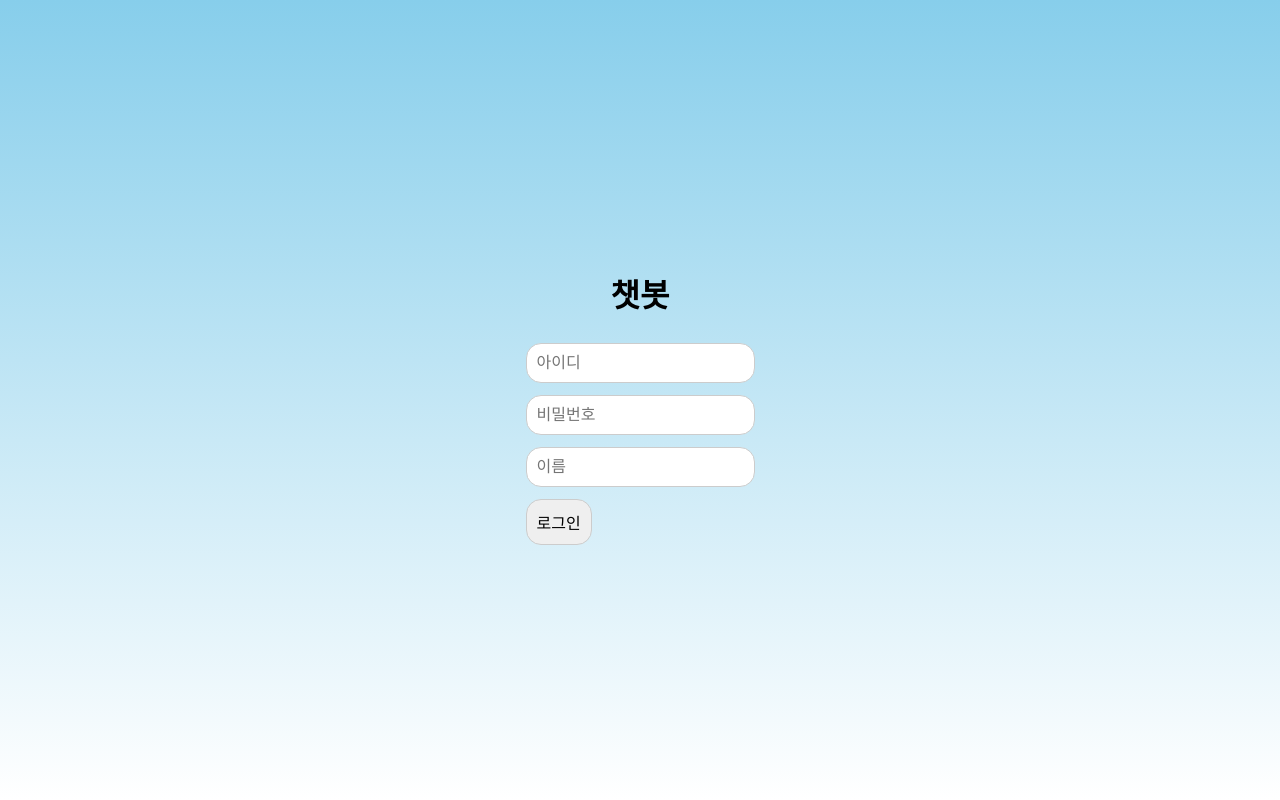
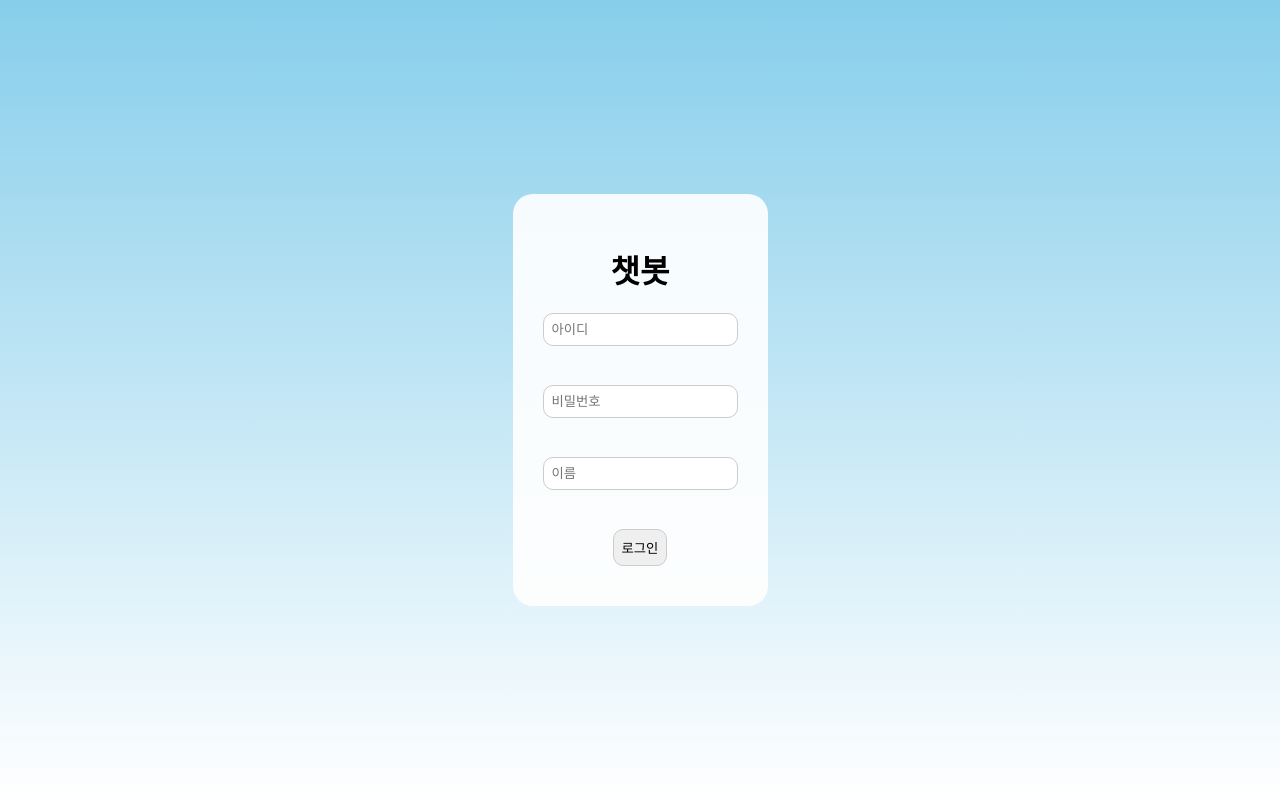
Before and after one commit to hansj8267/basic-chatbot, a Flask app: page / in a window 1280 px wide. Run offline with Flask 3, Linux system fonts and the light colour scheme.

Commit message:
Update style.css

```diff
--- a/static/style.css
+++ b/static/style.css
@@ -1,72 +1,79 @@
-/* 공통 배경 */
 body {
   margin: 0;
   font-family: 'Nanum Pen Script', cursive;
-  background: linear-gradient(to bottom, #87ceeb, #ffffff);
+  display: flex;
+  min-height: 100vh;
 }
 
-/* 로그인 */
+/* 로그인 화면 */
+.login-body {
+  justify-content: center;
+  align-items: center;
+  background: linear-gradient(to bottom, #87ceeb, #ffffff);
+  display: flex;
+}
 .login-container {
-  display: flex; flex-direction: column; align-items: center; justify-content: center;
-  height: 100vh;
+  background: rgba(255,255,255,0.9);
+  padding: 30px;
+  border-radius: 20px;
+  text-align: center;
 }
-.login-container input, .login-container button {
-  margin: 6px 0; padding: 10px; border-radius: 15px; border: 1px solid #ccc; font-size: 16px;
-}
-.login-container button {
-  background-color: #87ceeb; color: #fff; border: none; cursor: pointer;
-}
-.login-container button:hover { background:#00bfff; }
-
-/* 메인 레이아웃 */
-.main-container { display: flex; min-height: 100vh; }
-
-/* 사이드바 */
-.sidebar {
-  width: 200px; background: rgba(255,255,255,0.9);
-  padding: 20px; box-shadow: 2px 0 10px rgba(0,0,0,0.1);
-  display: flex; flex-direction: column; gap: 12px;
-}
-.sidebar h2 { margin: 0 0 12px; }
-.sidebar button {
-  padding: 10px; border: none; border-radius: 12px;
-  background: #87ceeb; color: #fff; cursor: pointer;
-}
-.sidebar button:hover { background:#00bfff; }
-
-/* 중앙 챗 영역 — 진짜 중앙 정렬 */
-.chat-area {
-  flex: 1;
-  display: flex; flex-direction: column;
-  align-items: center; justify-content: center;
-  padding: 24px;
+.login-container input {
+  display: block;
+  margin: 10px auto;
+  padding: 8px;
+  border-radius: 10px;
+  border: 1px solid #ccc;
 }
 
-/* 화면 카드 너비 */
-.screen { width: 100%; max-width: 520px; }
-
-/* 폼/입력 */
-#chat-form {
-  display: flex; gap: 10px; width: 100%; justify-content: center;
+/* 챗봇/과제/날씨 화면 */
+.sidebar {
+  width: 150px;
+  background: #87ceeb;
+  display: flex;
+  flex-direction: column;
+  padding: 20px;
 }
-#messageInput {
-  flex: 1; max-width: 360px;
-  padding: 10px 14px; border-radius: 20px; border: 1px solid #ccc;
+.sidebar button {
+  margin: 10px 0;
+  padding: 10px;
+  border: none;
+  border-radius: 10px;
+  cursor: pointer;
+  color: white;
+  font-weight: bold;
 }
-#chat-form button {
-  padding: 10px 16px; border-radius: 20px; border: none;
-  background: #87ceeb; color: #fff; cursor: pointer;
+.main-content {
+  flex: 1;
+  padding: 20px;
+  background: linear-gradient(to bottom, #ffffff, #f0f8ff);
 }
-#chat-form button:hover { background:#00bfff; }
-
-#replyBox { margin-top: 14px; font-size: 18px; min-height: 28px; text-align: left; }
-
-/* 과제 카드 */
+.screen {
+  max-width: 600px;
+  margin: 0 auto;
+}
+#replyBox, #weatherResult, #assignmentsBox {
+  margin-bottom: 20px;
+  min-height: 50px;
+  padding: 10px;
+  background: #f0f8ff;
+  border-radius: 10px;
+}
 .assignment-card {
-  background:#f0f8ff; padding: 10px 15px; border-radius: 12px; margin-bottom: 10px; position: relative;
+  margin: 5px 0;
+  padding: 5px;
+  background: #e0f7ff;
+  border-radius: 5px;
+  position: relative;
 }
 .delete-btn {
-  position: absolute; top: 10px; right: 12px;
-  background:#ff4d4d; color:#fff; border:none; padding:5px 10px; border-radius:10px; cursor:pointer; font-size:12px;
+  position: absolute;
+  right: 5px;
+  top: 5px;
+  background: #ff4d4d;
+  border: none;
+  color: white;
+  padding: 2px 5px;
+  border-radius: 5px;
+  cursor: pointer;
 }
-.delete-btn:hover { background:#ff1a1a; }
```
